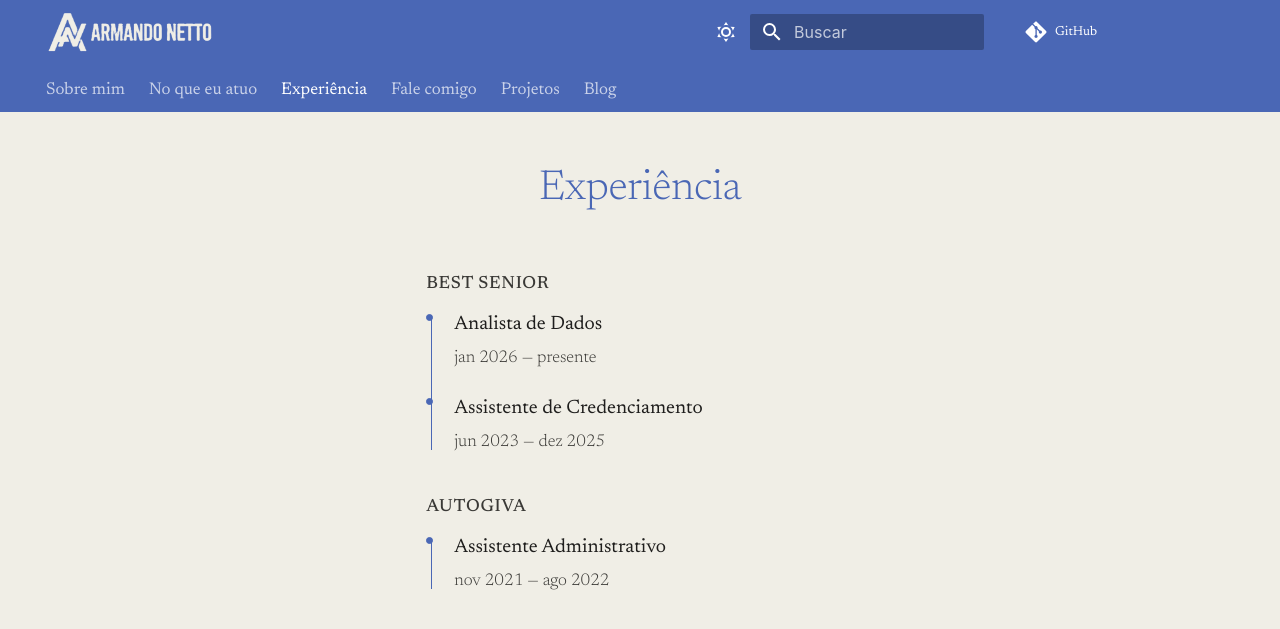
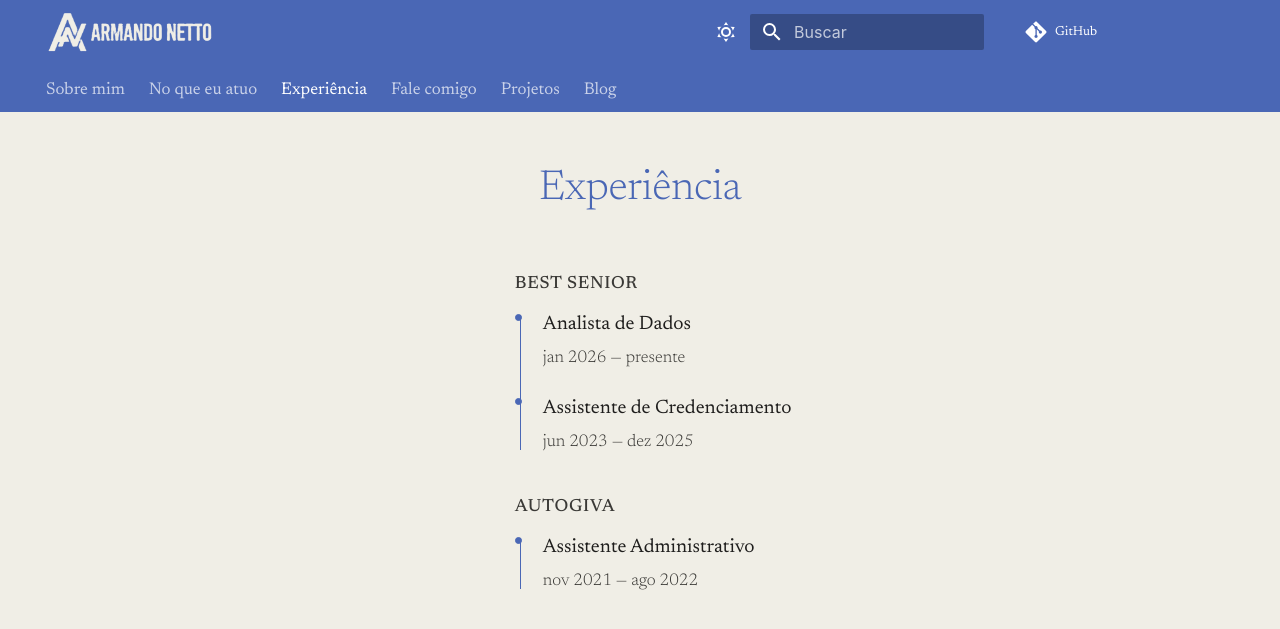
Before and after one commit to armandonettox/portifolio, an MkDocs documentation site: the page built from docs/experiencia.md, in a window 1280 px wide. Shown: the top 629 px of the page. Built offline with MkDocs 1.6.1 and Material for MkDocs 9.7.7, drawn with Linux system fonts in a browser that asks for light colours.

Commit message:
fix(experiencia): remove largura minima da timeline para centralizar no conteudo

```diff
--- a/docs/stylesheets/extra.css
+++ b/docs/stylesheets/extra.css
@@ -418,7 +418,6 @@ details[open] > summary.pf-section-title::before {
   flex-direction: column;
   gap: 1.2rem;
   width: fit-content;
-  min-width: 24rem;
 }
 .pf-exp-group { display: flex; flex-direction: column; gap: 0; }
 .pf-exp-empresa {
--- a/mkdocs.yml
+++ b/mkdocs.yml
@@ -45,7 +45,7 @@ plugins:
         - Bastidores
 
 extra_css:
-  - stylesheets/extra.css?v=20260719b
+  - stylesheets/extra.css?v=20260719c
 
 extra_javascript:
   - javascripts/extra.js
```
